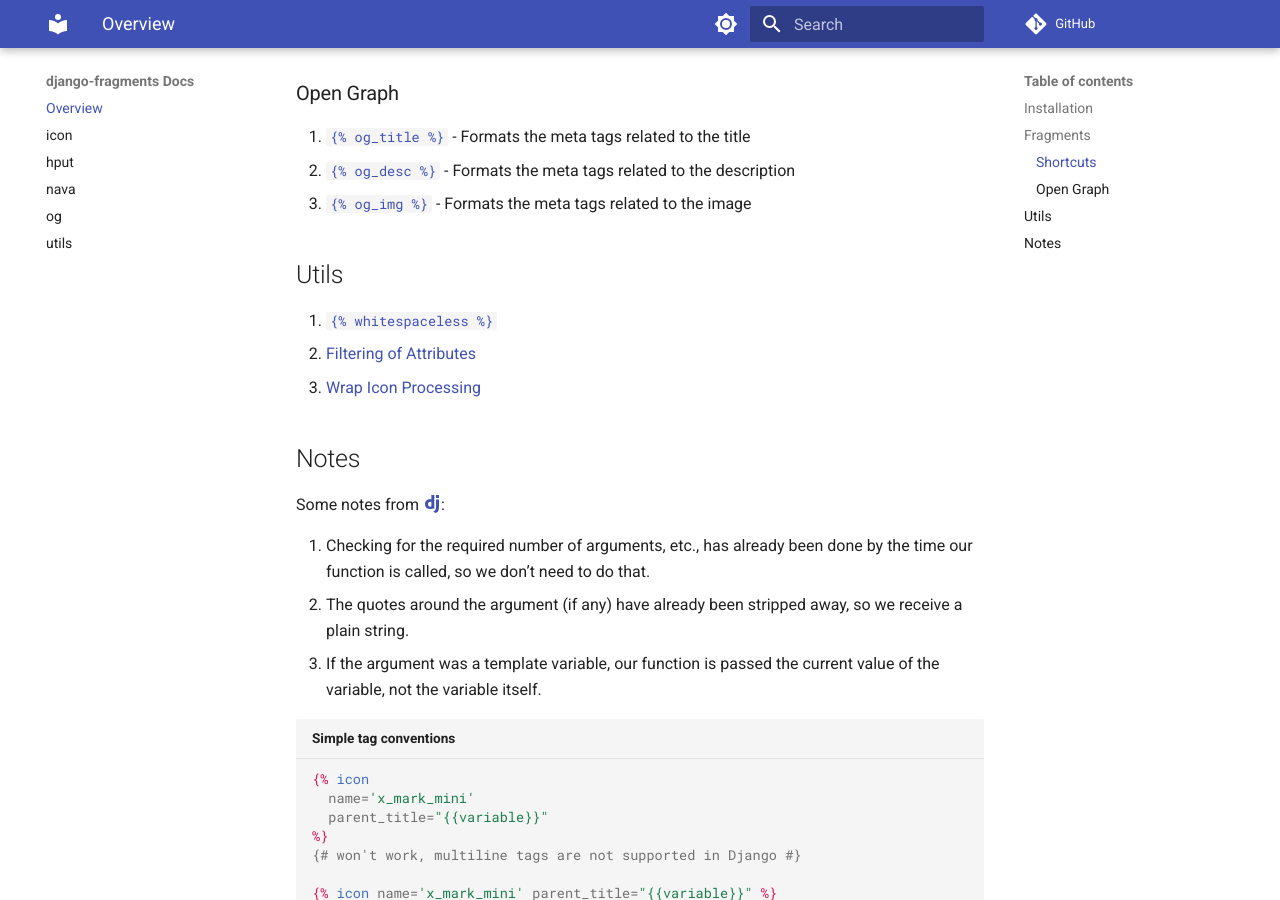
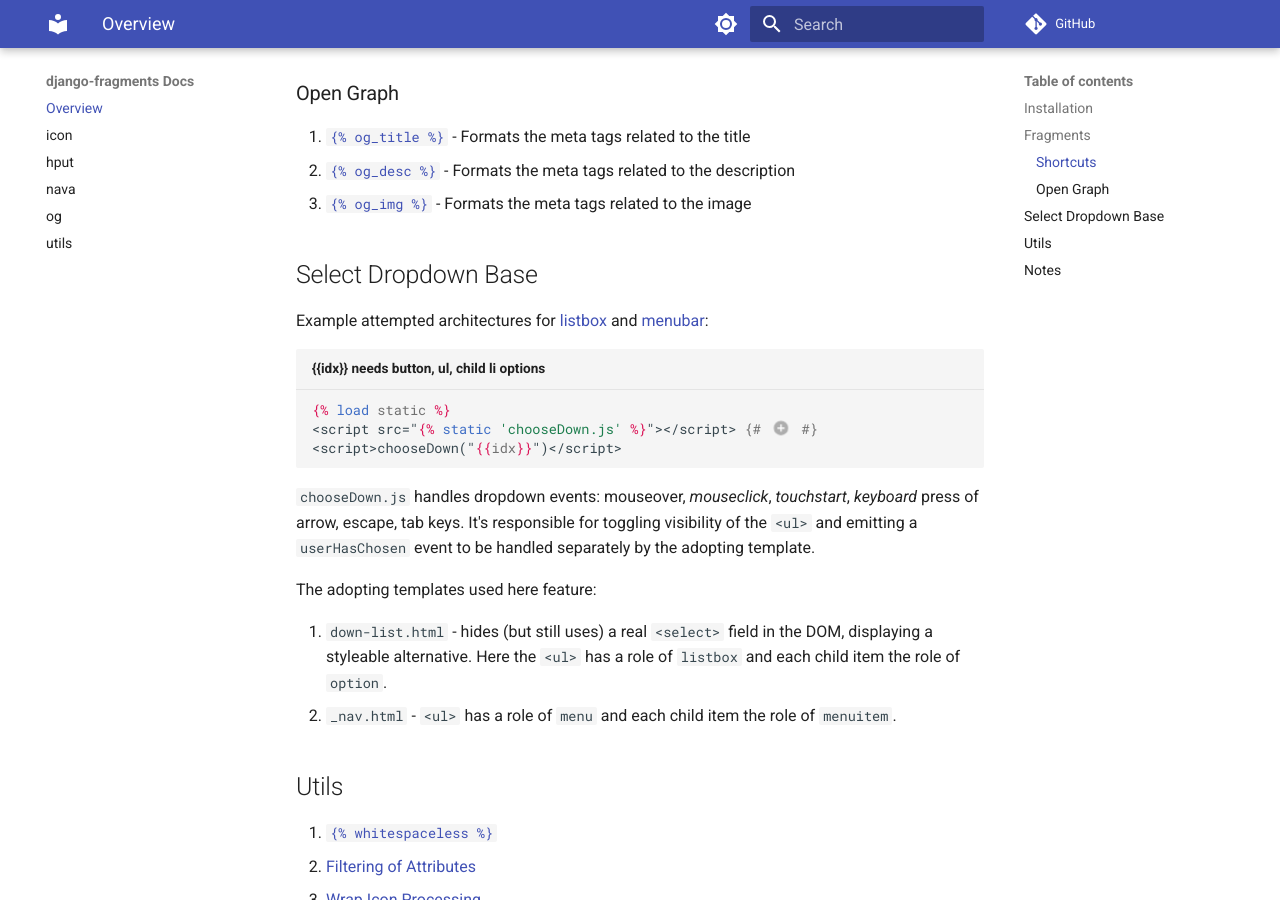
Before and after one commit to justmars/django-fragments, an MkDocs documentation site: the page built from docs/index.md, in a window 1280 px wide and 900 px high, scrolled down 862 px. Built offline with MkDocs 1.6.1 and Material for MkDocs 9.7.7, drawn with Linux system fonts in a browser that asks for light colours; comment, search, counter and statistics services are not loaded.

Commit message:
feat: docs

````diff
--- a/docs/index.md
+++ b/docs/index.md
@@ -34,6 +34,25 @@ Invoke via `{% load fragments %}`
 2. [`{% og_desc %}`](./og.md#og_desc) - Formats the meta tags related to the description
 3. [`{% og_img %}`](./og.md#og_img) - Formats the meta tags related to the image
 
+## Select Dropdown Base
+
+Example attempted architectures for [listbox](https://www.w3.org/WAI/ARIA/apg/patterns/listbox/) and [menubar](https://www.w3.org/WAI/ARIA/apg/patterns/menubar/):
+
+```jinja title="{{idx}} needs button, ul, child li options"
+{% load static %}
+<script src="{% static 'chooseDown.js' %}"></script> {# (1) #}
+<script>chooseDown("{{idx}}")</script>
+```
+
+1. I'd have preferred to use hyperscript here but it because too unwieldy so settled with some vanilla js and just used hyperscript in the template. Also, this is not yet feature complete. See concepts discussed
+
+`chooseDown.js` handles dropdown events: mouseover, _mouseclick_, _touchstart_, _keyboard_ press of arrow, escape, tab keys. It's responsible for toggling visibility of the `<ul>` and emitting a `userHasChosen` event to be handled separately by the adopting template.
+
+The adopting templates used here feature:
+
+1. `down-list.html` - hides (but still uses) a real `<select>` field in the DOM, displaying a styleable alternative. Here the `<ul>` has a role of `listbox` and each child item the role of `option`.
+2. `_nav.html` - `<ul>` has a role of `menu` and each child item the role of `menuitem`.
+
 ## Utils
 
 1. [`{% whitespaceless %}`](./utils.md#whitespaceless)
--- a/pyproject.toml
+++ b/pyproject.toml
@@ -1,7 +1,7 @@
 [tool.poetry]
 name = "django-fragments"
 description = "Custom template tags for common html idioms in Django."
-version = "0.1.3"
+version = "0.1.4"
 authors = ["Marcelino G. Veloso III <mars@veloso.one>"]
 readme = "README.md"
 homepage = "https://mv3.dev"
````
